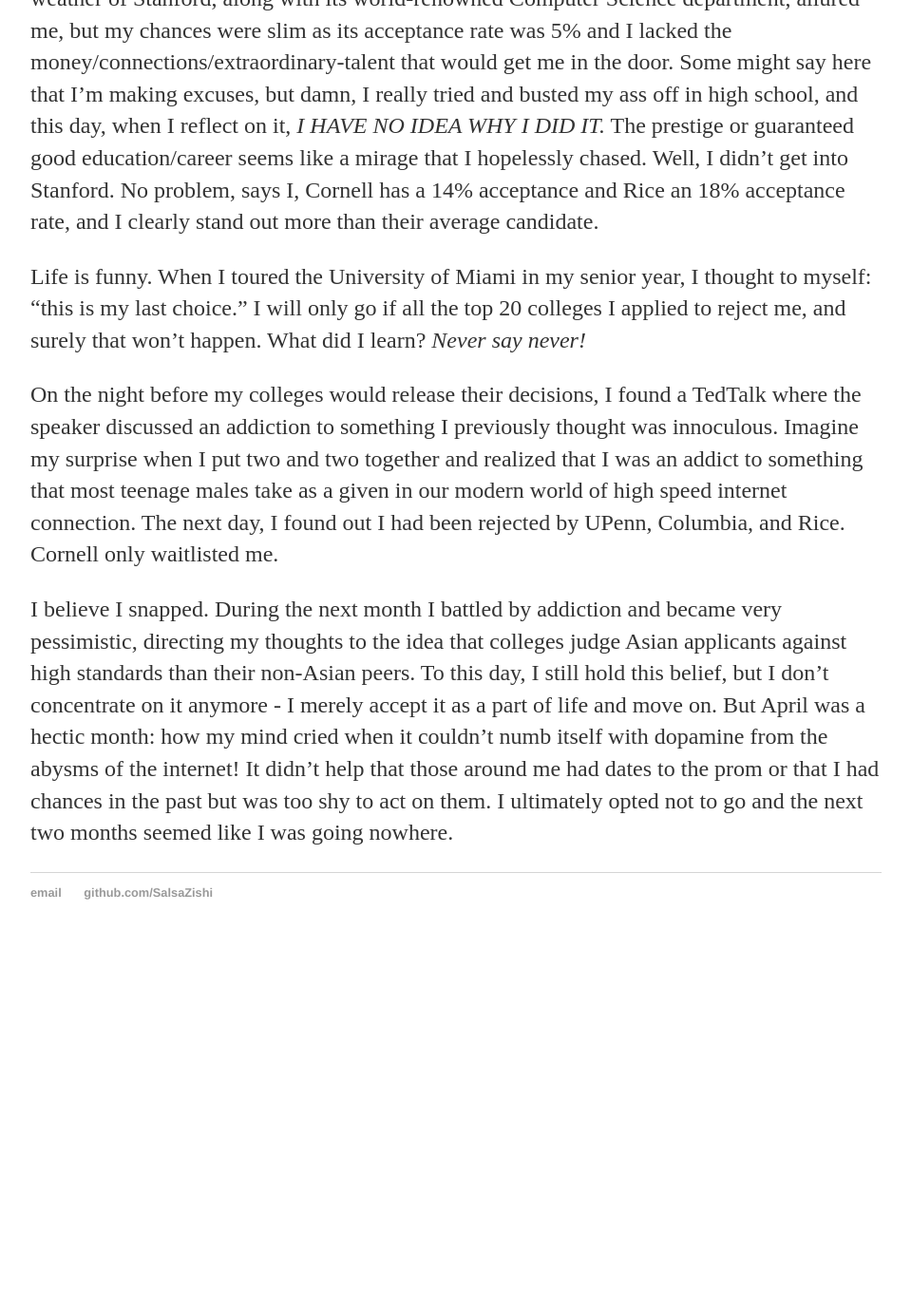
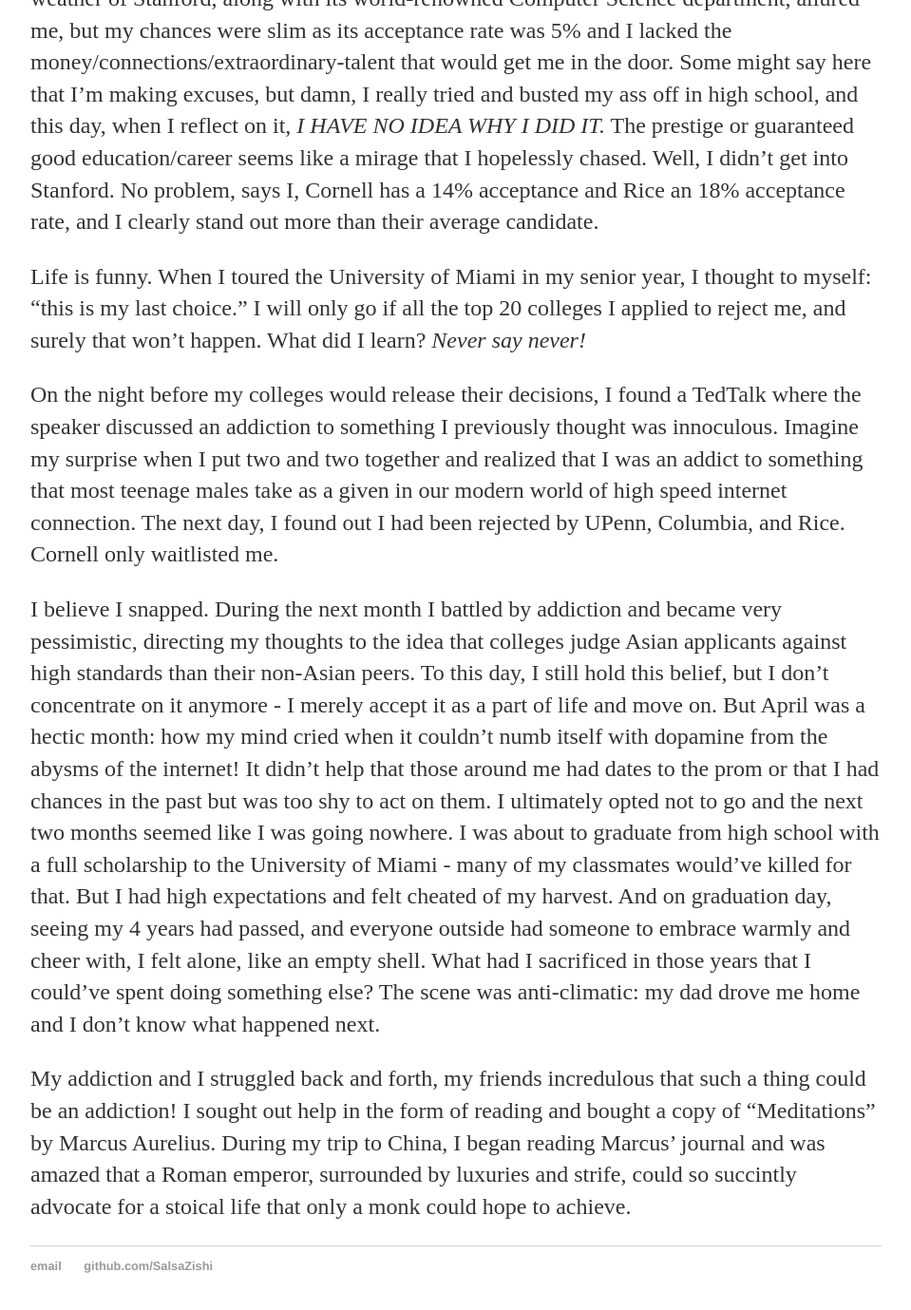
Before and after one commit to SalsaZishi/justanothercsguy.github.io, a Jekyll site: the page built from _posts/2016-04-03-before-tomorrow.md, in a window 1280 px wide and 1400 px high, scrolled down 3498 px. Shown: the top 1379 px of the window at 95% size, without its empty margins (160-1119 px from the left). Built offline with Jekyll 4.4.1, drawn with Linux system fonts in a browser that asks for light colours; before the commit the page ends 4505 px from its top, so only the background shows below that.

Commit message:
Update 2016-04-03-before-tomorrow.md

```diff
--- a/_posts/2016-04-03-before-tomorrow.md
+++ b/_posts/2016-04-03-before-tomorrow.md
@@ -97,4 +97,13 @@ idea that colleges judge Asian applicants against high standards than their non-
 belief, but I don't concentrate on it anymore - I merely accept it as a part of life and move on. But April was a hectic
 month: how my mind cried when it couldn't numb itself with dopamine from the abysms of the internet! It didn't help that
 those around me had dates to the prom or that I had chances in the past but was too shy to act on them. I ultimately opted
-not to go and the next two months seemed like I was going nowhere.
+not to go and the next two months seemed like I was going nowhere. I was about to graduate from high school with a full
+scholarship to the University of Miami - many of my classmates would've killed for that. But I had high expectations and
+felt cheated of my harvest. And on graduation day, seeing my 4 years had passed, and everyone outside had someone to embrace
+warmly and cheer with, I felt alone, like an empty shell. What had I sacrificed in those years that I could've spent doing
+something else? The scene was anti-climatic: my dad drove me home and I don't know what happened next.
+
+My addiction and I struggled back and forth, my friends incredulous that such a thing could be an addiction! I sought out
+help in the form of reading and bought a copy of "Meditations" by Marcus Aurelius. During my trip to China, I began reading
+Marcus' journal and was amazed that a Roman emperor, surrounded by luxuries and strife, could so succintly advocate for a
+stoical life that only a monk could hope to achieve.
```
